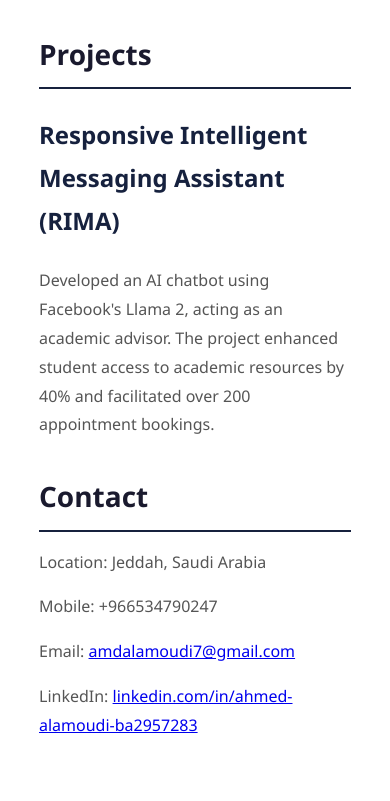
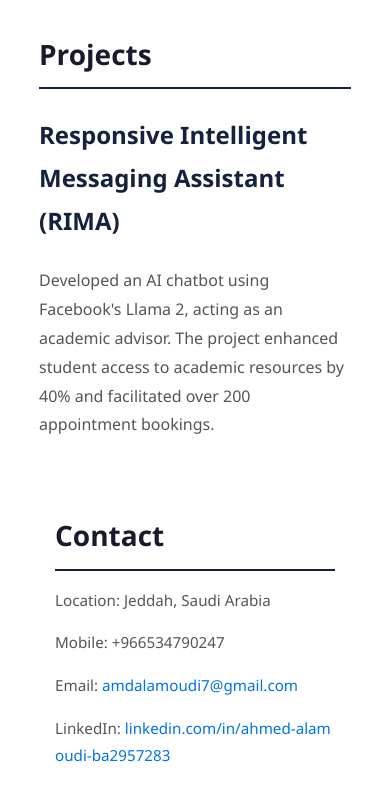
Before and after one commit to AMOUDI0/blogg, a plain HTML site: page index.html in a window 390 px wide. Shown: the part 1487-2288 px from the top of the page. Drawn offline with Linux system fonts and the light colour scheme.

Commit message:
Update styles.css

```diff
--- a/styles.css
+++ b/styles.css
@@ -149,3 +149,28 @@ footer {
     border-top: 4px solid #16213e;
     margin-top: 2rem;
 }
+
+/* Responsive styling for LinkedIn link in Contact section */
+#contact p {
+    word-wrap: break-word;
+    margin-bottom: 0.5rem;
+}
+
+#contact a {
+    color: #0073e6;
+    text-decoration: none;
+}
+
+#contact a:hover {
+    text-decoration: underline;
+}
+
+@media (max-width: 768px) {
+    #contact {
+        font-size: 0.95rem;
+        padding: 1rem;
+    }
+    #contact p, #contact a {
+        word-break: break-all;
+    }
+}
```
